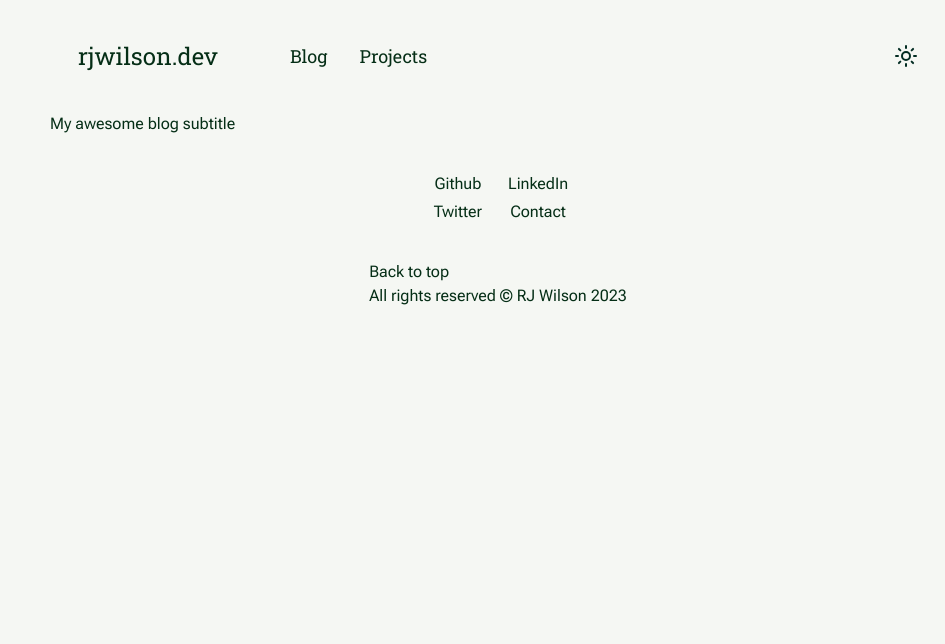
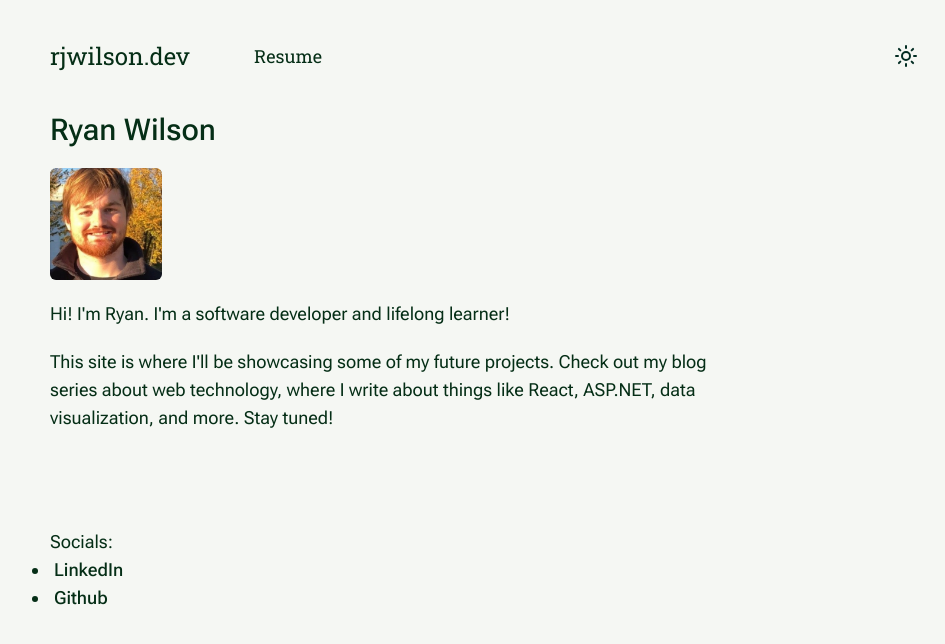
Before and after one commit to rjwilsondev/rjwilson-astro-blog, an Astro site: page / in a window 1280 px wide. Shown: the whole page, without its empty margins (142-1087 px from the left). Built offline with nearby package versions, Linux system fonts and the light colour scheme; Astro itself is replaced by a stand-in of ours.

Commit message:
added headshot, resume

```diff
--- a/src/components/Navigation.astro
+++ b/src/components/Navigation.astro
@@ -3,18 +3,14 @@ import ThemeToggle from "./ThemeToggle.astro";
 ---
 
 <header class="font-serif md:mx-auto md:max-w-4xl text-lg">
-  <a href="#main" class="sr-only focus:not-sr-only focus:fixed ">Skip to main</a>
   <nav
-    class="flex gap-0.5 md:gap-4 items-center py-10 underline-offset-4 decoration-white decoration-1"
+    class="flex px-3 lg:px-0  gap-0.5 md:gap-4 items-center py-10 underline-offset-4 dark:decoration-white decoration-2 "
   >
-    <a href="/" class="text-xl md:text-2xl px-2 md:mr-10 md:ml-5" aria-label="Home"
+    <a href="/" class="text-xl md:text-2xl md:mr-10 "
       >rjwilson.dev</a
     >
-    <a href="/blog/" class="hover:underline px-2" data-astro-prefetch="hover"
-      >Blog</a
-    >
-    <a href="/projects/" class="hover:underline px-2" data-astro-prefetch="hover"
-      >Projects</a
+    <a href="Ryan Wilson Resume.pdf" class="hover:underline px-2" target="_blank"
+      >Resume</a
     >
     <ThemeToggle className="md:mr-5 hidden md:block ml-auto" />
   </nav>
--- a/src/layouts/BaseLayout.astro
+++ b/src/layouts/BaseLayout.astro
@@ -5,7 +5,7 @@ import "@fontsource-variable/roboto-flex"; // Defaults to wght axis
 import "@fontsource-variable/roboto-flex/wght.css"; // Specify axis
 
 import Navigation from "../components/Navigation.astro";
-import Footer from "../components/Footer.astro";
+// import Footer from "../components/Footer.astro";
 import { ViewTransitions } from "astro:transitions";
 const { pageTitle } = Astro.props;
 ---
@@ -86,6 +86,6 @@ const { pageTitle } = Astro.props;
     <main class="mx-auto md:max-w-4xl" id="main">
       <slot />
     </main>
-    <Footer />
+    <!-- <Footer /> -->
   </body>
 </html>
--- a/src/pages/index.astro
+++ b/src/pages/index.astro
@@ -1,6 +1,36 @@
 ---
-import BaseLayout from '../layouts/BaseLayout.astro';
+import BaseLayout from "../layouts/BaseLayout.astro";
 ---
-<BaseLayout pageTitle="RJ Wilson - Software development blog" >
-  <h2>My awesome blog subtitle</h2>
+
+<BaseLayout pageTitle="Ryan Wilson - Software developer">
+  <div class="max-w-2xl mr-auto space-y-5 px-3 lg:px-0 text-lg ">
+    <h2 class="mb-2 text-3xl font-medium">Ryan Wilson</h2>
+    <img src="/me.png" class="h-28 w-28 object-cover rounded-md" />
+    <p>Hi! I'm Ryan. I'm a software developer and lifelong learner!</p>
+    <p>
+      This site is where I'll be showcasing some of my future projects. Check out my blog series about web technology, where I write about things
+      like React, ASP.NET, data visualization, and more. Stay tuned!
+    </p>
+  </div>
+  <div class="mt-24 text-lg ">
+    <h3>Socials:</h3>
+    <ul class="list-disc" >
+      <li>
+        <a
+          href="https://www.linkedin.com/in/rjwilsondev/"
+          target="_blank"
+          class="hover:underline font-medium px-1 inline-block underline-offset-4"
+          >LinkedIn</a
+        >
+      </li>
+      <li>
+        <a
+          href="https://github.com/rjwilsondev"
+          target="_blank"
+          class="hover:underline font-medium px-1 inline-block underline-offset-4"
+          >Github</a
+        >
+      </li>
+    </ul>
+  </div>
 </BaseLayout>
```
Also changed, not shown: public/me.png (added), 1 other file.
